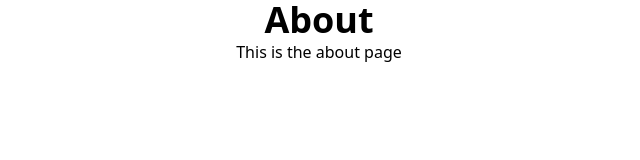
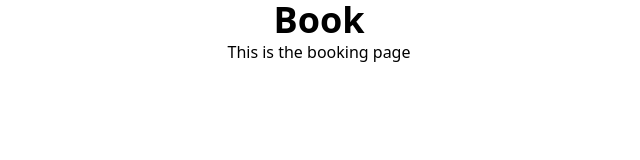
Before and after one commit to logankrieger317/jamesonpet, a React (Vite) app: page /book in a window 1280 px wide. Shown: the top 160 px of the page, without its empty margins (321-961 px from the left). Built offline with nearby package versions, Linux system fonts and the light colour scheme.

Commit message:
minor change

```diff
--- a/src/components/Book.jsx
+++ b/src/components/Book.jsx
@@ -4,8 +4,8 @@ export default function Book() {
     return(
         <div>
 
-        <h1 className="text-4xl font-bold text-center">About</h1>
-        <p className="text-center">This is the about page</p>
+        <h1 className="text-4xl font-bold text-center">Book</h1>
+        <p className="text-center">This is the booking page</p>
 
         </div>
 
```
